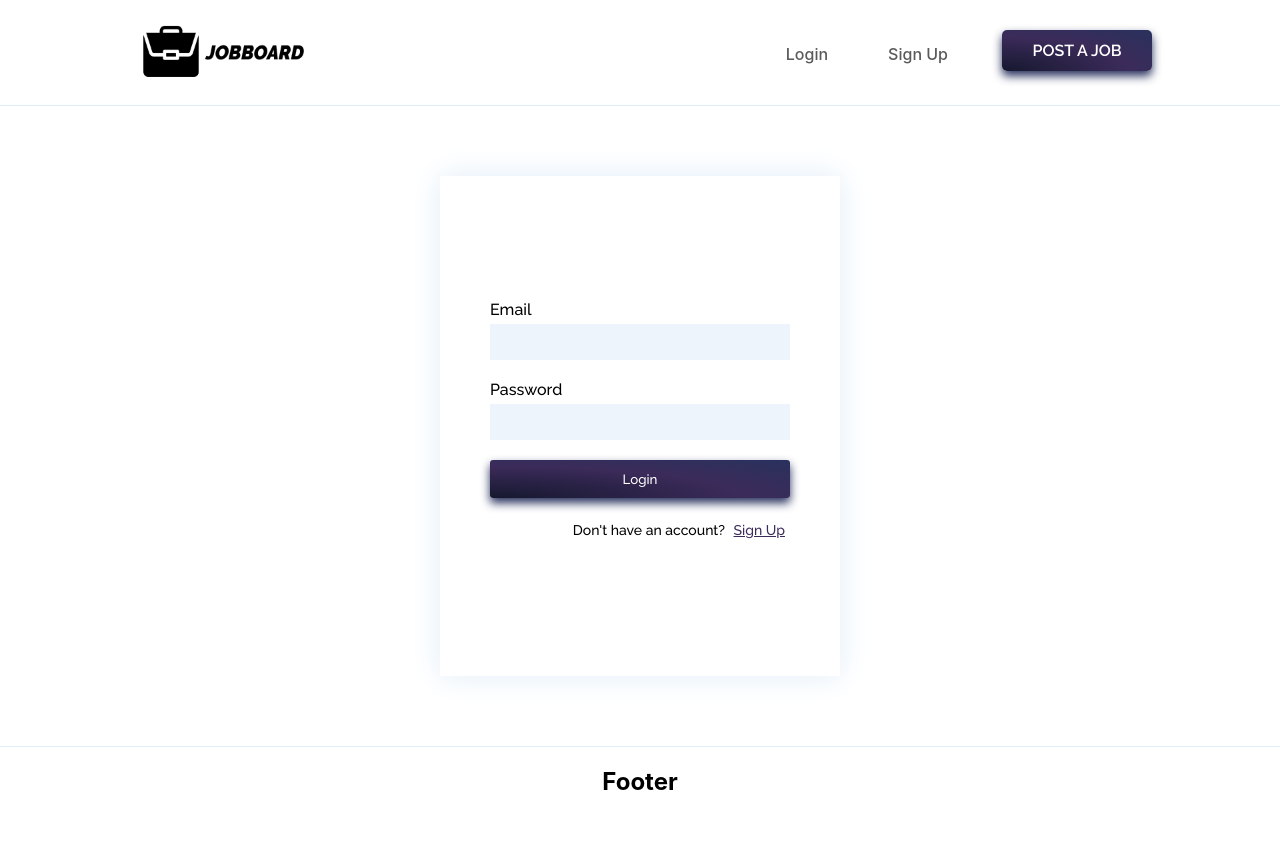
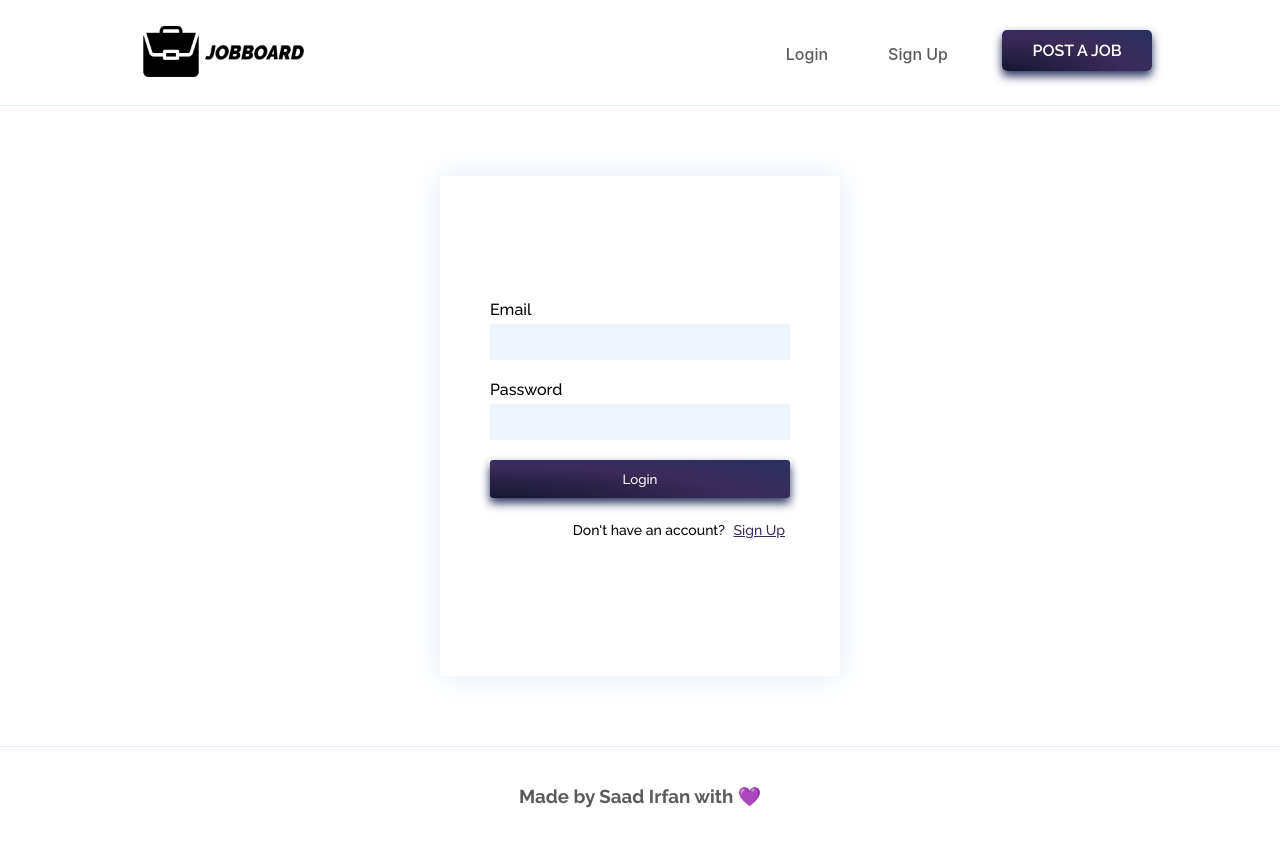
Before and after one commit to msaaddev/jobboard, a Next.js app: page /login in a window 1280 px wide. Shown: the top 846 px of the page. Built offline with nearby package versions, Linux system fonts and the light colour scheme; no server answers.

Commit message:
👌 IMPROVE: footer

```diff
--- a/components/Footer.js
+++ b/components/Footer.js
@@ -3,7 +3,10 @@ import styles from '../styles/footer.module.css';
 const Footer = () => {
 	return (
 		<div className={styles.container}>
-			<h2>Footer</h2>
+			<h3>
+				Made by <a href="https://github.com/msaaddev">Saad Irfan</a>{' '}
+				with 💜
+			</h3>
 		</div>
 	);
 };
--- a/styles/footer.module.css
+++ b/styles/footer.module.css
@@ -3,7 +3,10 @@
 .container {
 	display: flex;
 	justify-content: center;
+	align-items: center;
 	border-top: solid 1px #e1edf8;
-	height: 300px;
+	color: #5a5a5a;
+	font-family: 'Raleway', sans-serif;
+	height: 100px;
 	margin-top: 70px;
 }
```
